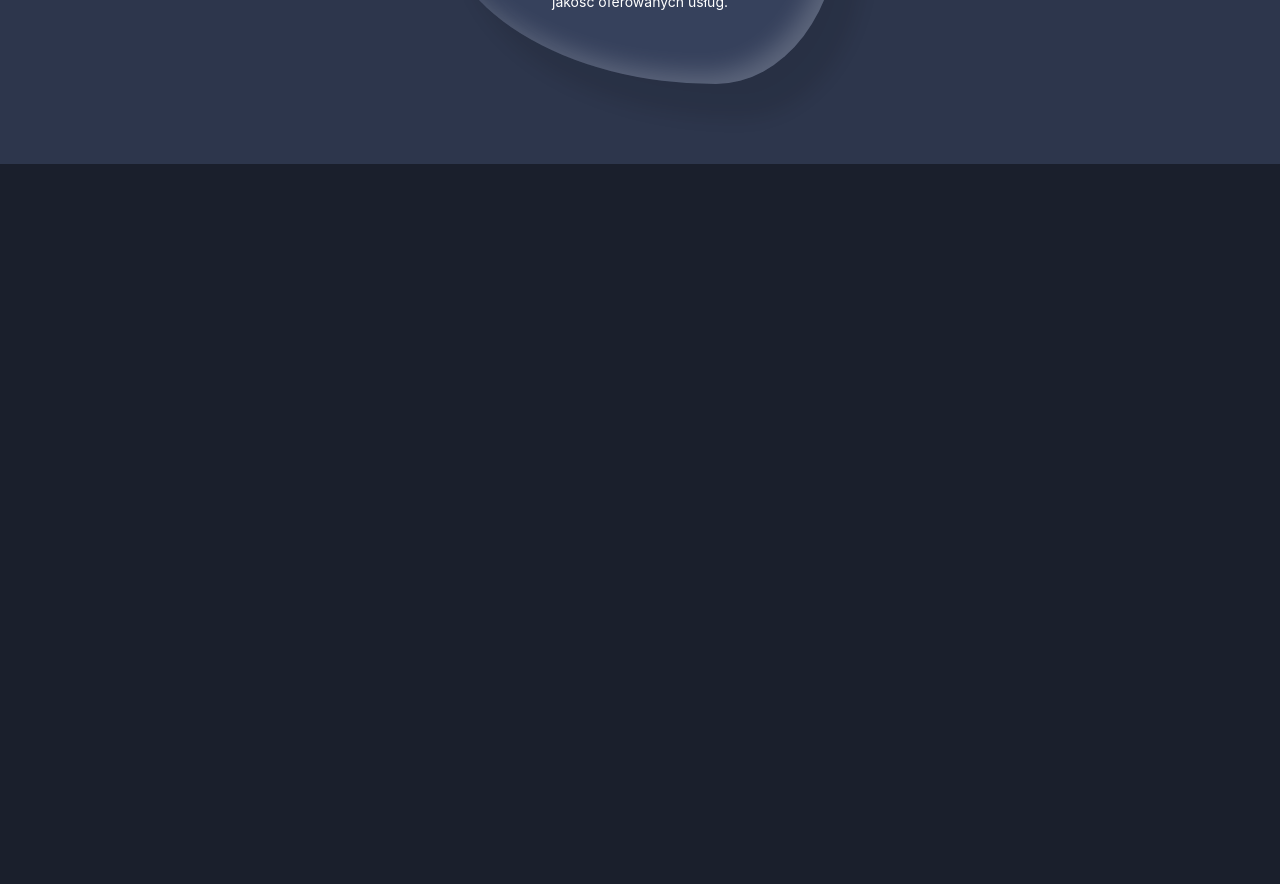
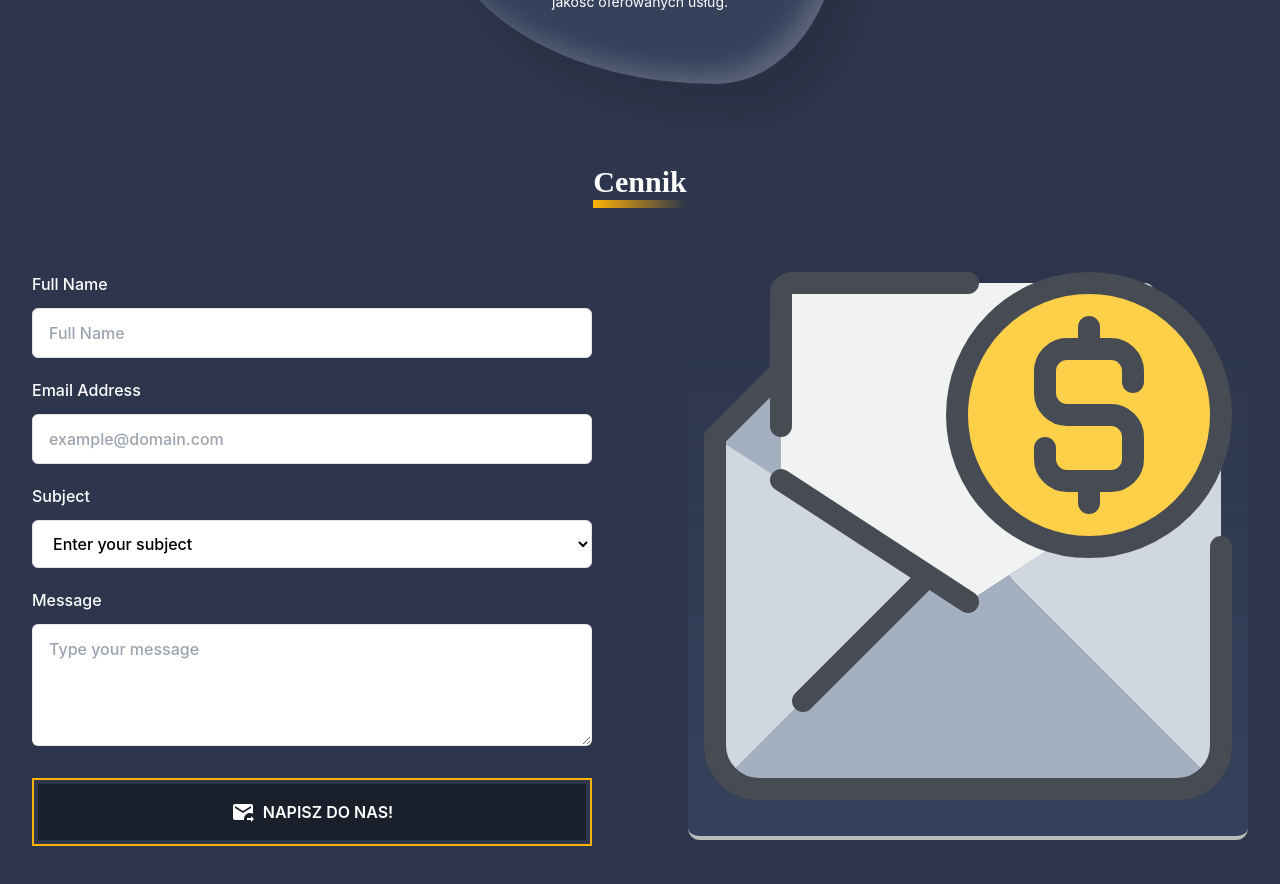
Before and after one commit to dziekiczan1/eRZet, a React (Create React App) app: page / in a window 1280 px wide. Shown: the part 2180-3064 px from the top of the page. Before the commit the page ends 2344 px from the top, so only its background shows below. Built offline with nearby package versions, Linux system fonts and the light colour scheme.

Commit message:
fix: add mobile styles for Pricing component

```diff
--- a/src/App.js
+++ b/src/App.js
@@ -48,14 +48,14 @@ const App = () => {
             }
           >
             <Portfolio />
-          </section>
+          </section> */}
           <section
             className={
               theme === "dark" ? "bg-navy-500 w-full" : "bg-[#dfe3e8] w-full"
             }
           >
             <Pricing />
-          </section> */}
+          </section>
         </div>
       </main>
       {/* <footer>
--- a/src/components/About/About.js
+++ b/src/components/About/About.js
@@ -18,7 +18,7 @@ const About = ({ innerRef }) => {
       viewport={
         isMobile ? { once: false, amount: 0.1 } : { once: false, amount: 0.4 }
       }
-      className="h-full flex flex-col justify-center py-20 z-20 overflow-hidden"
+      className="h-full flex flex-col justify-center pt-20 pb-0 md:pb-12 z-20 overflow-hidden"
       ref={innerRef}
     >
       <Description />
--- a/src/components/About/Description.js
+++ b/src/components/About/Description.js
@@ -51,8 +51,8 @@ const Description = () => {
           <p
             className={
               theme === "dark"
-                ? "text-white my-6 md:my-8"
-                : "text-slate-600 my-6 md:my-8"
+                ? "text-white mt-6 mb-8 md:mt-8"
+                : "text-slate-600 mt-6 mb-8 md:mt-8"
             }
           >
             Lorem ipsum dolor sit amet, consectetur adipiscing elit. Donec
--- a/src/components/Pricing/Pricing.js
+++ b/src/components/Pricing/Pricing.js
@@ -12,6 +12,7 @@ import pricingLogo from "../../assets/pricing-logo.svg";
 const Pricing = () => {
   const { t } = useTranslation();
   const { theme } = useContext(ThemeContext);
+  const isMobile = window.innerWidth < 768;
 
   return (
     <motion.div
@@ -19,23 +20,23 @@ const Pricing = () => {
       initial="hidden"
       whileInView="show"
       viewport={{ once: false, amount: 0.4 }}
-      className="relative flex flex-col justify-center pt-10 pb-16"
+      className="relative flex flex-col justify-center pb-0 md:pb-16"
     >
       <Heading
         size="h1"
         className={
           theme === "dark"
-            ? "text-white mx-auto mt-8 my-16"
-            : "text-slate-600 mx-auto mt-8 my-16"
+            ? "text-white text-center mx-auto my-4 md:my-8 px-4 md:px-0"
+            : "text-slate-600 text-center mx-auto my-4 md:my-8 px-4 md:px-0"
         }
       >
         {t("pricelist")}
-        <div className="w-26 h-2 bg-gradient-to-r from-orange-100 to-transparent"></div>
+        <div className="w-full h-2 bg-gradient-to-r from-orange-100 to-transparent"></div>
       </Heading>
-      <div className="flex flex-row w-full mb-12">
+      <div className="flex flex-col md:flex-row w-full mb-0 md:mb-12">
         <motion.div
           variants={slideIn("right", "tween", 0, 0.3)}
-          className="flex flex-col font-semibold md:text-base 2xl:text-xl justify-center items-center w-1/2 mr-4 px-8 pt-8 text-justify"
+          className="flex flex-col font-semibold md:text-base 2xl:text-xl justify-center items-center w-full md:w-1/2 mr-4 px-4 md:px-8 pt-8 text-justify"
         >
           <form
             action="https://formbold.com/s/FORM_ID"
@@ -124,7 +125,7 @@ const Pricing = () => {
                 className="w-full rounded-md border border-[#e0e0e09c] bg-white py-3 px-4 text-base font-medium outline-none focus:border-pink-100 focus:shadow-md"
               ></textarea>
             </div>
-            <div className="px-1.5">
+            <div className="mt-8 px-1.5">
               <Button className="w-full">
                 <svg width={24} viewBox="0 0 24 24">
                   <path
@@ -137,7 +138,7 @@ const Pricing = () => {
             </div>
           </form>
         </motion.div>
-        <div className="flex justify-center w-1/2 ml-4 px-8 pt-8">
+        <div className="flex justify-center w-full md:w-1/2 mt-8 md:mt-0 ml-0 md:ml-4 px-4 md:px-8 pt-8">
           <div
             className={
               theme === "dark"
```
